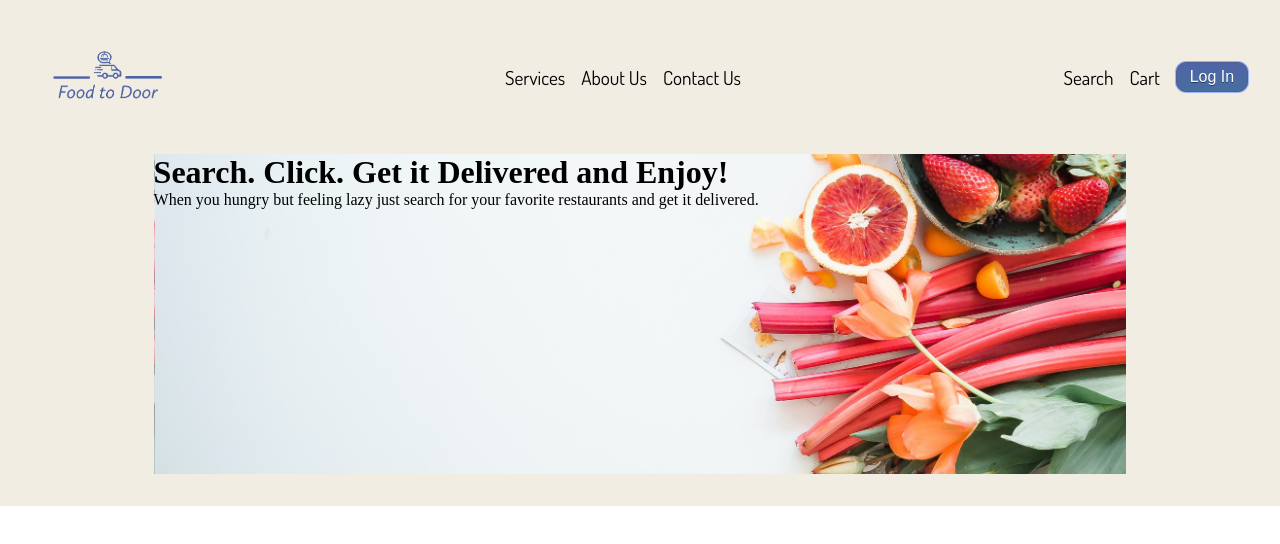
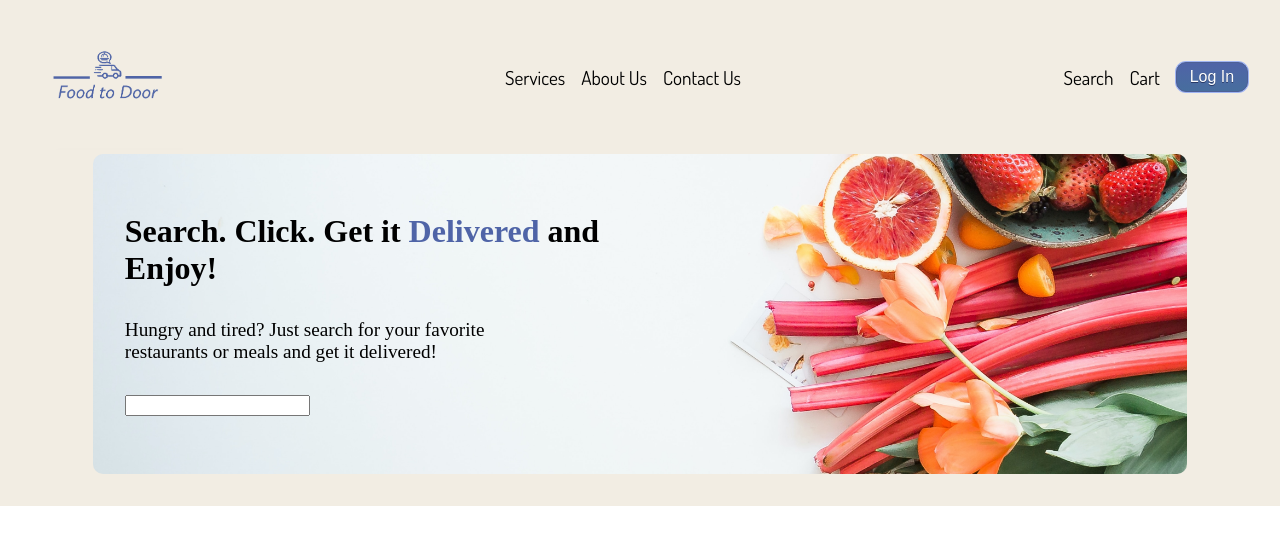
Before and after one commit to moisesg526/food-to-door, a React (Create React App) app: page / in a window 1280 px wide. Shown: the top 544 px of the page. Built offline with nearby package versions, Linux system fonts and the light colour scheme.

Commit message:
Fixed content inside of the body and added input to search for restaurants

```diff
--- a/src/components/body.js
+++ b/src/components/body.js
@@ -3,11 +3,17 @@ import "../css/body.css";
 function Body() {
   return (
     <div className="body">
-      <h1>Search. Click. Get it Delivered and Enjoy! </h1>
-      <p>
-        When you hungry but feeling lazy just search for your favorite
-        restaurants and get it delivered.
-      </p>
+      <div className="body-text">
+        <h1>
+          Search. Click. Get it <span className="purple">Delivered</span> and
+          Enjoy!
+        </h1>
+        <p>
+          Hungry and tired? Just search for your favorite restaurants or meals
+          and get it delivered!
+        </p>
+        <input type="text" />
+      </div>
     </div>
   );
 }
--- a/src/css/body.css
+++ b/src/css/body.css
@@ -1,9 +1,28 @@
 .body {
-    max-width: 80%;
+  width: 90%;
   min-height: 20em;
   background-image: url(../images/fruits.jpg);
   background-size: cover;
   background-position: center;
+  background-repeat: no-repeat;
   text-align: left;
   margin: auto;
+  display: flex;
+  align-items: center;
+  border-radius: 10px;
 }
+
+.body-text {
+  width: 50%;
+  padding: 2rem;
+}
+
+.body-text > p {
+  padding: 2rem 0;
+  width: 75%;
+  font-size: 1.2rem;
+}
+
+.purple {
+  color: #4f64a7;
+}
```
Lines whose indentation alone changed are shown as unchanged.
